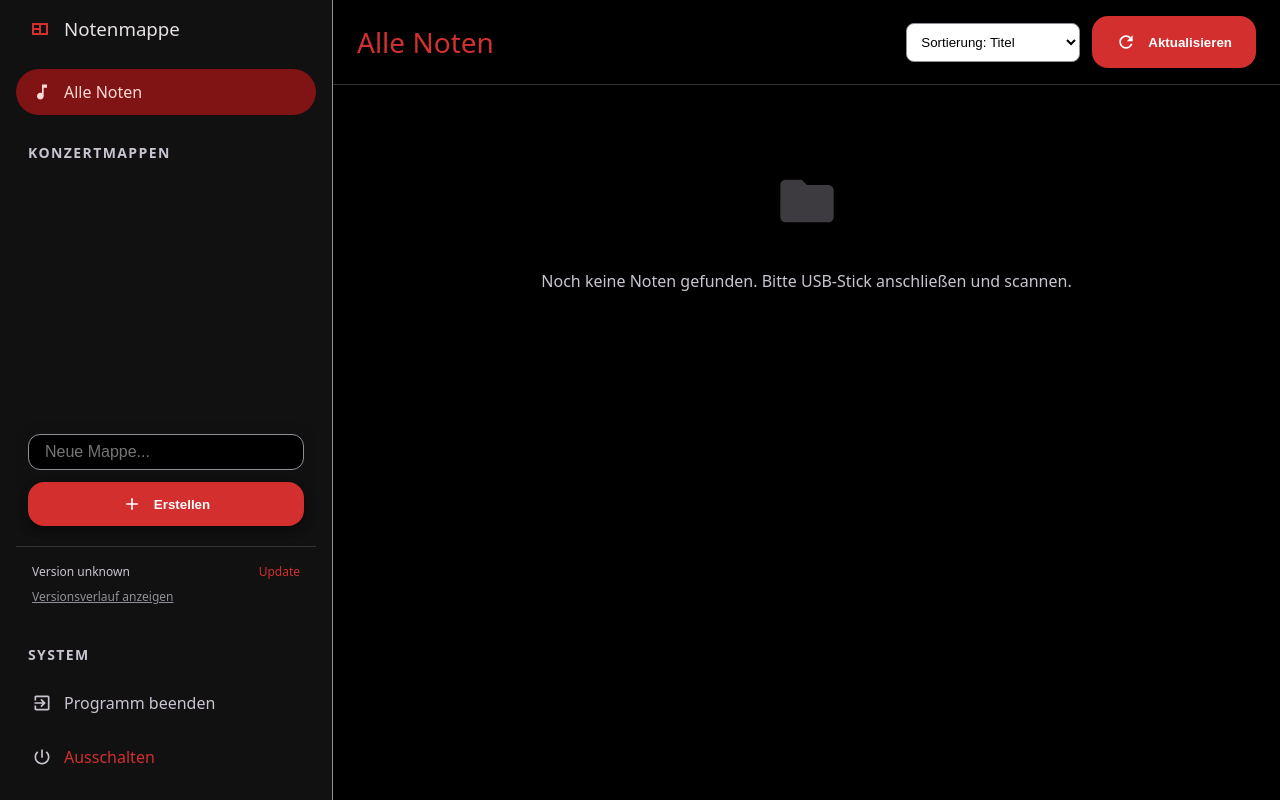
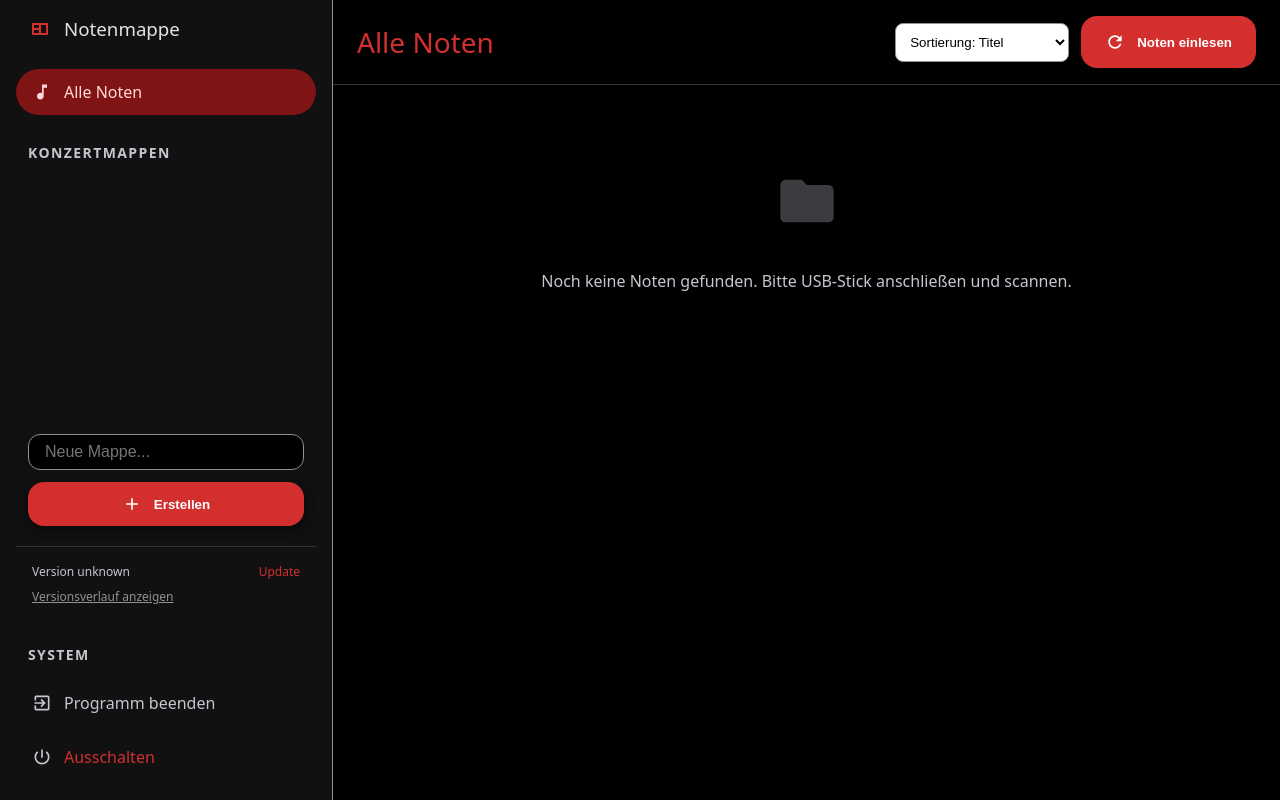
Before and after one commit to OrchestraPad/OrchestraPad, a Flask app: page / in a window 1280 px wide. Run offline with Flask 3, Linux system fonts and the light colour scheme; data that the repository does not hold is empty.

Commit message:
UI Polish: Rename 'Aktualisieren' to 'Noten einlesen' per user request

```diff
--- a/templates/index.html
+++ b/templates/index.html
@@ -410,11 +410,11 @@
                         <option value="title">Sortierung: Titel</option>
                         <option value="composer">Sortierung: Komponist</option>
                     </select>
-                    <button class="btn-fab" onclick="scanLibrary()">
+                    <button class="btn-fab" onclick="scanLibrary()" title="Noten vom USB-Stick suchen und einlesen">
                         <svg width="20" height="20">
                             <use href="#icon-scan" />
                         </svg>
-                        Aktualisieren
+                        Noten einlesen
                     </button>
                 </div>
             </div>
```
